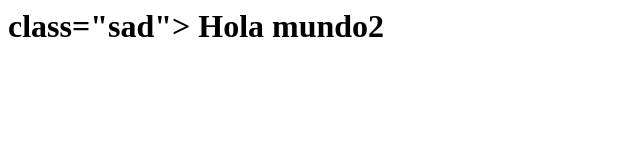
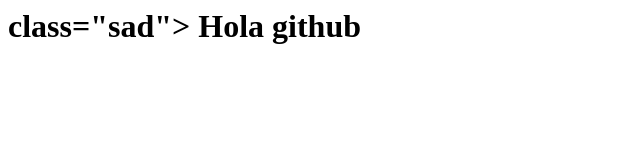
Before and after one commit to JONATHANRDC1904/repositorio-web-test, a plain HTML site: page index.html in a window 1280 px wide. Shown: the full height of the page, 0-640 px from the left. Drawn offline with Linux system fonts and the light colour scheme.

Commit message:
cambio 2
cambio 2

```diff
--- a/index.html
+++ b/index.html
@@ -6,7 +6,7 @@
 </head>
 
 <body>
-    <h1> class="sad"> Hola mundo2</h1>
+    <h1> class="sad"> Hola github</h1>
 </body>
 
 
```
